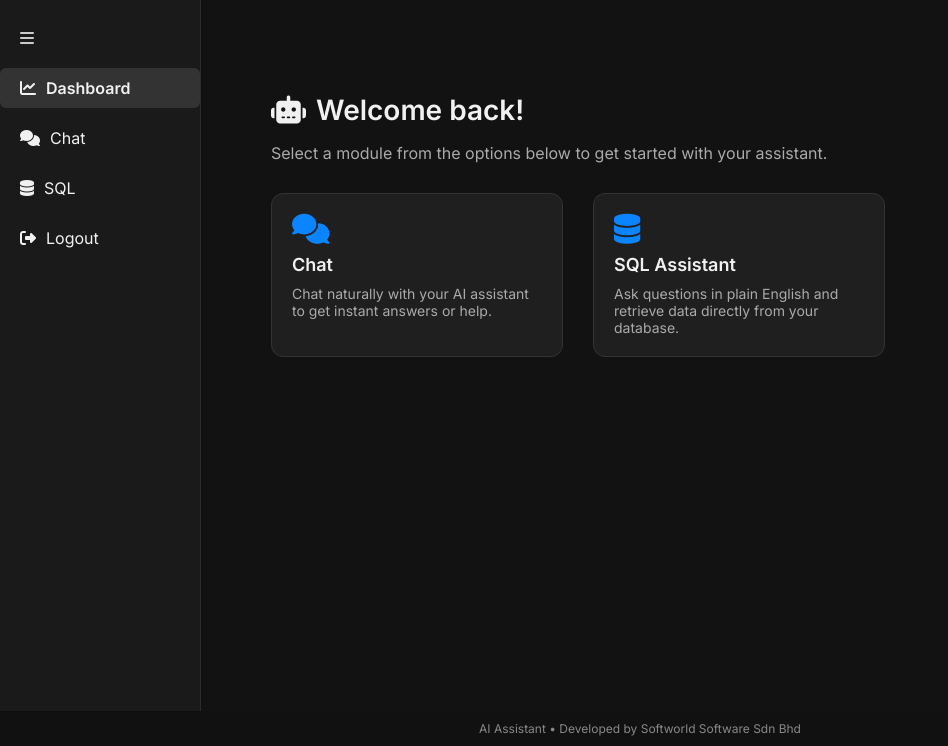
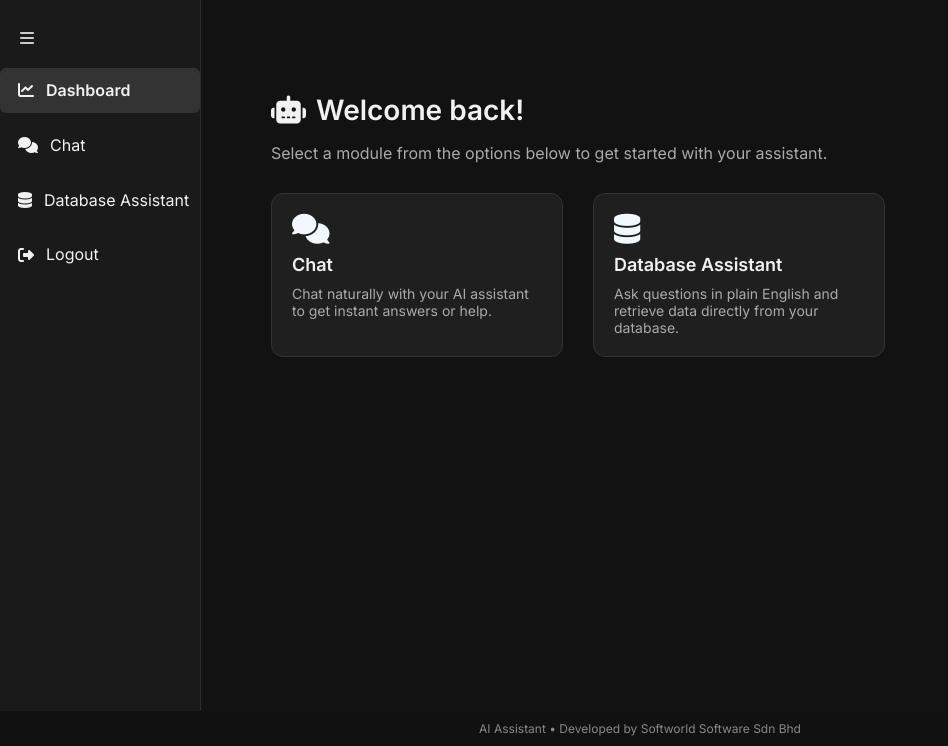
Before and after one commit to zarinsofiia/ai, a PHP site: page /main.php?page=dashboard in a window 1280 px wide. Shown: the part 54-800 px from the top of the page, without its empty margins (0-948 px from the left). Run offline with PHP 8.4, Linux system fonts and the light colour scheme.

Commit message:
some changes

```diff
--- a/dashboard/index.php
+++ b/dashboard/index.php
@@ -40,7 +40,7 @@
 
   .dashboard-card i {
     font-size: 30px;
-    color: #0a84ff;
+    color:rgb(241, 248, 255);
   }
 
   .card-title {
@@ -67,7 +67,7 @@
 
   <a href="main.php?page=sql" class="dashboard-card">
     <i class="fa-solid fa-database"></i>
-    <div class="card-title">SQL Assistant</div>
+    <div class="card-title">Database Assistant</div>
     <div class="card-desc">Ask questions in plain English and retrieve data directly from your database.</div>
   </a>
 </div>
--- a/main.php
+++ b/main.php
@@ -72,13 +72,20 @@
         .sidebar a {
             color: #f1f1f1;
             text-decoration: none;
-            padding: 10px 20px;
+            padding: 12px 18px;
+            /* tightened padding */
             font-weight: 500;
             border-radius: 6px;
             transition: background-color 0.2s;
             display: flex;
             align-items: center;
-            gap: 10px;
+            gap: 12px;
+            /* wider gap between icon and text */
+            line-height: 1.3;
+            /* better line balance */
+            white-space: nowrap;
+            overflow: hidden;
+            text-overflow: ellipsis;
         }
 
         .sidebar a:hover {
@@ -150,7 +157,7 @@
                         <i class="fa-solid fa-comments"></i><span>Chat</span>
                     </a>
                     <a href="main.php?page=sql" class="<?= $active === 'sql' ? 'active' : '' ?>">
-                        <i class="fa-solid fa-database"></i><span>SQL</span>
+                        <i class="fa-solid fa-database"></i><span>Database Assistant</span>
                     </a>
                     <a href="login/index.php" onclick="localStorage.clear()"><i class="fa-solid fa-right-from-bracket"></i><span>Logout</span></a>
                 </nav>
```
